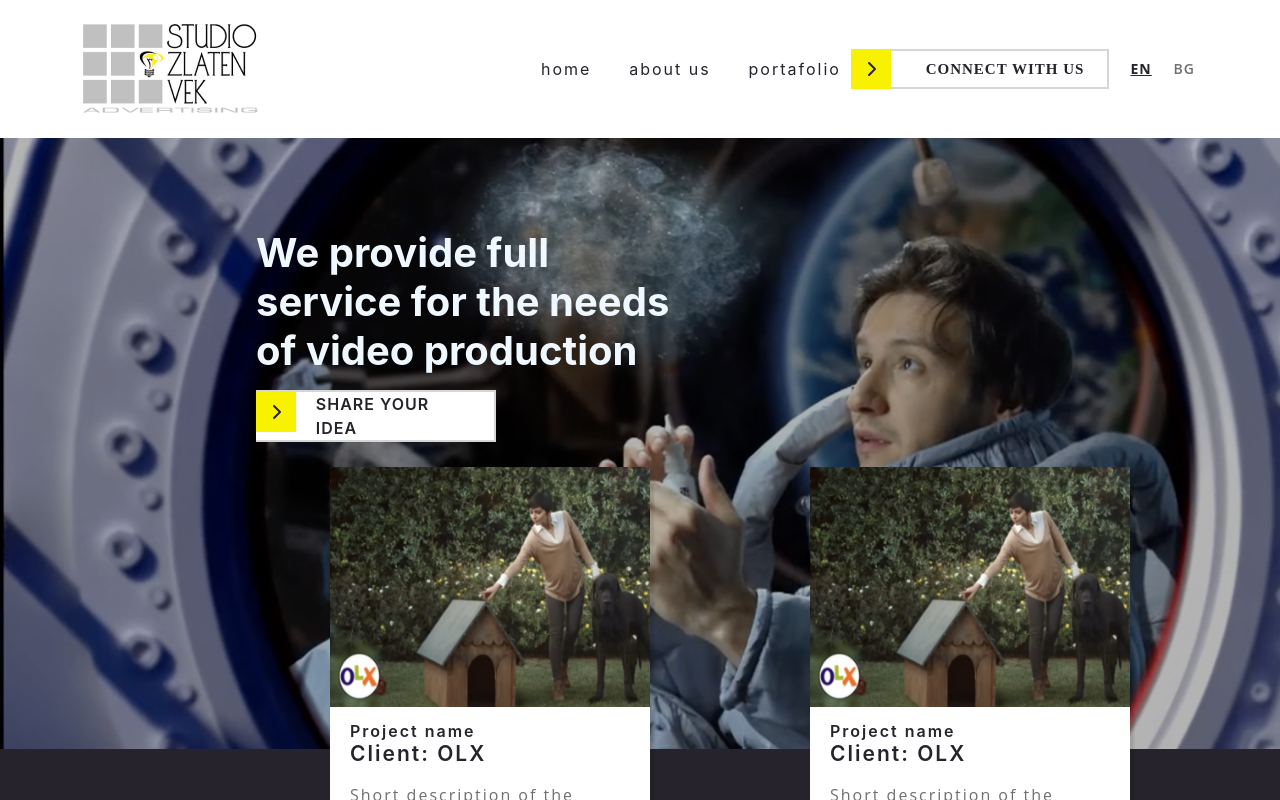
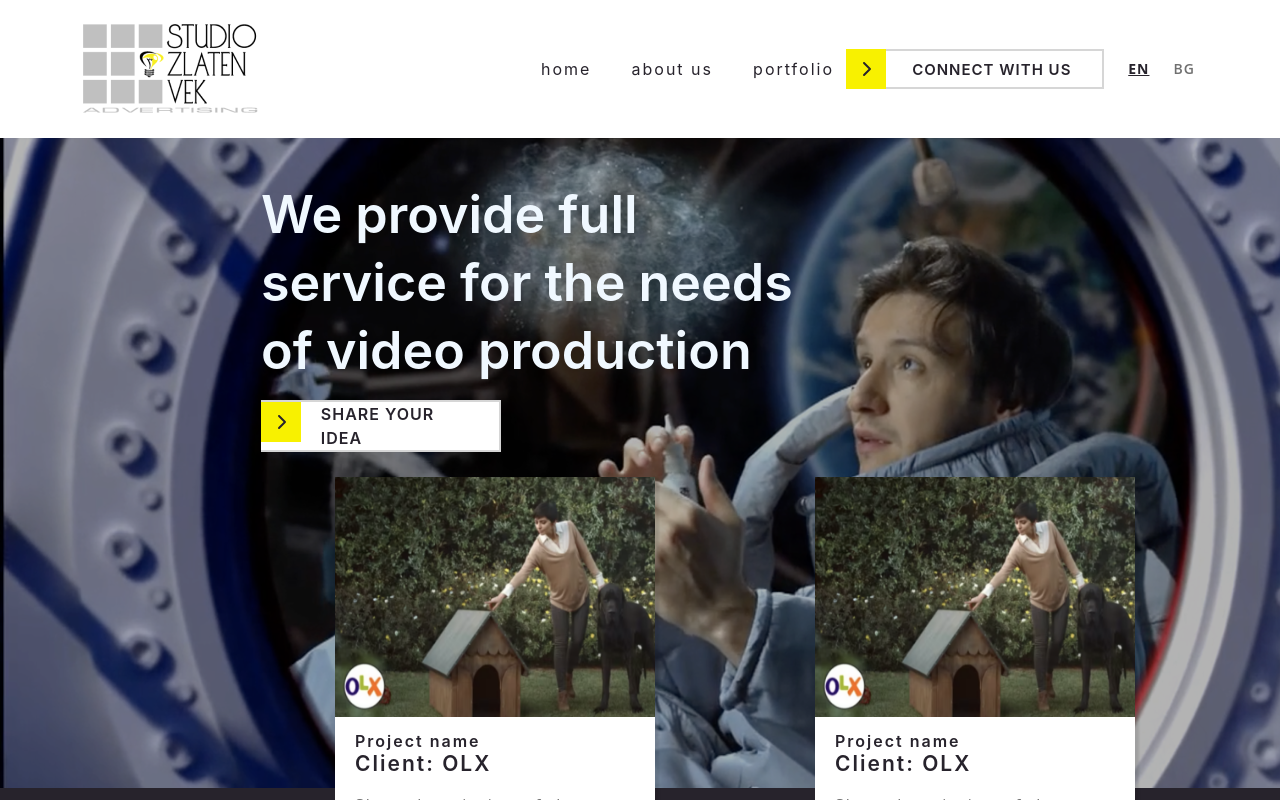
Before and after one commit to Walls-Team/zlatenLanding, a React (Create React App) app: page / in a window 1280 px wide. Shown: the top 800 px of the page. Built offline with nearby package versions, Linux system fonts and the light colour scheme.

Commit message:
fix fonts, connect button, preview icon to portfolio

```diff
--- a/src/components/css/Header.scss
+++ b/src/components/css/Header.scss
@@ -3,9 +3,11 @@
   height: 110vh;
   background-color: #27232C;
   z-index: 1;
+  padding: 0px;
 
   .content {
-    height: 70vh;
+    height: 80vh;
+    padding: 5px;
     background-image: url("../../assets/fondImage.png");
   }
 
@@ -14,12 +16,13 @@
       position: absolute;
       right: 0;
       left: 0;
-      object-fit: contain;
    }
 
   .title {
       color: aliceblue;
-      font-size: 2.5em;
+      font-weight: 600;
+      font-size: 52px;
+      line-height: 68px;
   }
 
 .contentbuttonH{
@@ -32,12 +35,13 @@
   margin-left: 20%;
   padding-top: 3%;
 }
-
-}
 .cards {
   width: 75%;
   float: right;
 }
+
+}
+
 
 
 @media (max-width: 1024px){
--- a/src/components/css/Navbar.scss
+++ b/src/components/css/Navbar.scss
@@ -71,15 +71,14 @@
             }
 
             .connect {
-                font-family: 'Montserrat';
-                font-style: normal;
                 font-weight: 600;
                 font-size: 15px;
                 line-height: 24px;
                 letter-spacing: 1px;
                 text-transform: uppercase;
                 color: #27232C;
-                margin-left: 15px;
+                margin-top: 1px;
+                margin-left: 6px;
             }
 
             .contact {
--- a/src/pages/css/Portafolio.scss
+++ b/src/pages/css/Portafolio.scss
@@ -127,6 +127,18 @@
     text-decoration: none;
     color: black;
   }
+  .card {
+    #preview-client {
+      display: block;
+      margin-left: 140px;
+      margin-top: 100px;
+      fill: #F4F4F4;
+    }
+    #preview-client:hover {
+      fill: #F8F100;
+      transition: fill 0.2s ease-in-out;
+    }
+  }
 }
 
 @media (max-width: 1280px) {
--- a/src/pages/portafolio.js
+++ b/src/pages/portafolio.js
@@ -2,7 +2,7 @@ import React, { useState, useEffect } from "react";
 import "./css/Portafolio.scss";
 import { Link } from "react-router-dom";
 import PageDetails from "../components/elements/pageDetails";
-import { DownloadIcon } from '../svg/iconsproductions'
+import { DownloadIcon, Play, PlayMusic } from '../svg/iconsproductions'
 import {
   VideoIcon,
   AudioIcon,
@@ -67,7 +67,7 @@ const Portafolio = () => {
       case 1:
         return (
           <PageDetails
-            title="portafolio"
+            title="portfolio"
             subTitle="Our portafolio"
             description="We provide full service for the needs of TV commercials, 3D and 2D animation projects, music videos, corporate films, documentary films, PR events, etc."
           />
@@ -76,8 +76,8 @@ const Portafolio = () => {
       case 2:
         return (
           <PageDetails
-            title="portafolio"
-            subTitle="Video Productions"
+            title="portfolio"
+            subTitle="Video productions"
             description="We do not promise big things. We do great things, because we know that in the world of promises you can die of hunger.  We focus on TV advertising, Music videos, Corporate films and Documentaries."
             icon={<VideoIcon />}
           />
@@ -86,8 +86,8 @@ const Portafolio = () => {
       case 3:
         return (
           <PageDetails
-            title="portafolio"
-            subTitle="Digital Productions"
+            title="portfolio"
+            subTitle="Digital productions"
             description="We provide full service for the needs of TV commercials, 3D and 2D animation projects, music videos, corporate films, documentary films, PR events, etc."
             icon={<DigitalIcon />}
           />
@@ -96,8 +96,8 @@ const Portafolio = () => {
       case 4:
         return (
           <PageDetails
-            title="portafolio"
-            subTitle="Creative Productions"
+            title="portfolio"
+            subTitle="Creative productions"
             description="We provide full service for the needs of TV commercials, 3D and 2D animation projects, music videos, corporate films, documentary films, PR events, etc."
             icon={<CreativeIcon />}
           />
@@ -106,8 +106,8 @@ const Portafolio = () => {
       case 5:
         return (
           <PageDetails
-            title="portafolio"
-            subTitle="Audio Productions"
+            title="portfolio"
+            subTitle="Audio productions"
             description="The secret of the sounds is that they find an inexhaustible source of expression where the vision is silent. Sound recording; Production of radio commercials; Adaptations of TV Ads; Sound Effects; Doubling; Original music"
             icon={<AudioIcon />}
           />
@@ -127,6 +127,7 @@ const Portafolio = () => {
       image: img2,
       formato: "Video | video adaptation",
       type: "video",
+      preview: <Play/>,
     },
     {
       id: 2,
@@ -136,6 +137,7 @@ const Portafolio = () => {
       image: img2,
       formato: "Audio | video adaptation",
       type: "audio",
+      preview: <PlayMusic/>,
     },
     {
       id: 3,
@@ -145,6 +147,7 @@ const Portafolio = () => {
       image: img2,
       formato: "2D | video adaptation",
       type: "twoD",
+      preview: <Play/>,
     },
     {
       id: 4,
@@ -172,6 +175,7 @@ const Portafolio = () => {
       image: img2,
       formato: "3D | video adaptation",
       type: "threeD",
+      preview: <Play/>,
     },
   ];
 
@@ -184,6 +188,7 @@ const Portafolio = () => {
       format={card.formato}
       text={card.text}
       type={card.type}
+      preview={card.preview}
       link={"/portafolio/detail"}
       download={<DownloadIcon/>}
     />
--- a/src/translations/bg/global.json
+++ b/src/translations/bg/global.json
@@ -2,7 +2,7 @@
     "navbar": {
         "home": "home",
         "about": "about us",
-        "portafolio": "portafolio",
+        "portafolio": "portfolio",
         "connect": "connect with us"
     },
     "about": {
@@ -33,8 +33,8 @@
         "follow": "follow us on:"
     },
     "portafolio": {
-        "portafolio": "portafolio",
-        "our": "our portafolio",
+        "portafolio": "portfolio",
+        "our": "our portfolio",
         "services": "We provide full service for the needs of TV commercials, 3D and 2D animation projects, music videos, corporate films, documentary films, PR events, etc.",
         "productions": "all productions",
         "video": "video",
@@ -42,8 +42,8 @@
         "creative":"creative"
     },
     "home": {
-        "portafolio": "portafolio",
-        "help": "We Can help you grow...",
+        "portafolio": "portfolio",
+        "help": "We can help you grow...",
         "great": "We do not promise big things. We do great things, because we know that in the world of promises you can die of hunger.",
         "about": "about us",
         "makes": "We makes thigs better",
--- a/src/translations/en/global.json
+++ b/src/translations/en/global.json
@@ -2,7 +2,7 @@
     "navbar": {
         "home": "home",
         "about": "about us",
-        "portafolio": "portafolio",
+        "portafolio": "portfolio",
         "connect": "connect with us"
     },
     "about": {
@@ -33,8 +33,8 @@
         "follow": "follow us on:"
     },
     "portafolio": {
-        "portafolio": "portafolio",
-        "our": "our portafolio",
+        "portafolio": "portfolio",
+        "our": "our portfolio",
         "services": "We provide full service for the needs of TV commercials, 3D and 2D animation projects, music videos, corporate films, documentary films, PR events, etc.",
         "productions": "all productions",
         "video": "video",
@@ -42,8 +42,8 @@
         "creative":"creative"
     },
     "home": {
-         "portafolio": "portafolio",
-         "help": "We Can help you grow...",
+         "portafolio": "portfolio",
+         "help": "We can help you grow...",
          "great": "We do not promise big things. We do great things, because we know that in the world of promises you can die of hunger.",
          "about": "about us",
          "makes": "We makes thigs better",
```
Also changed, not shown: src/svg/iconsproductions.js (+22 -0 lines).
